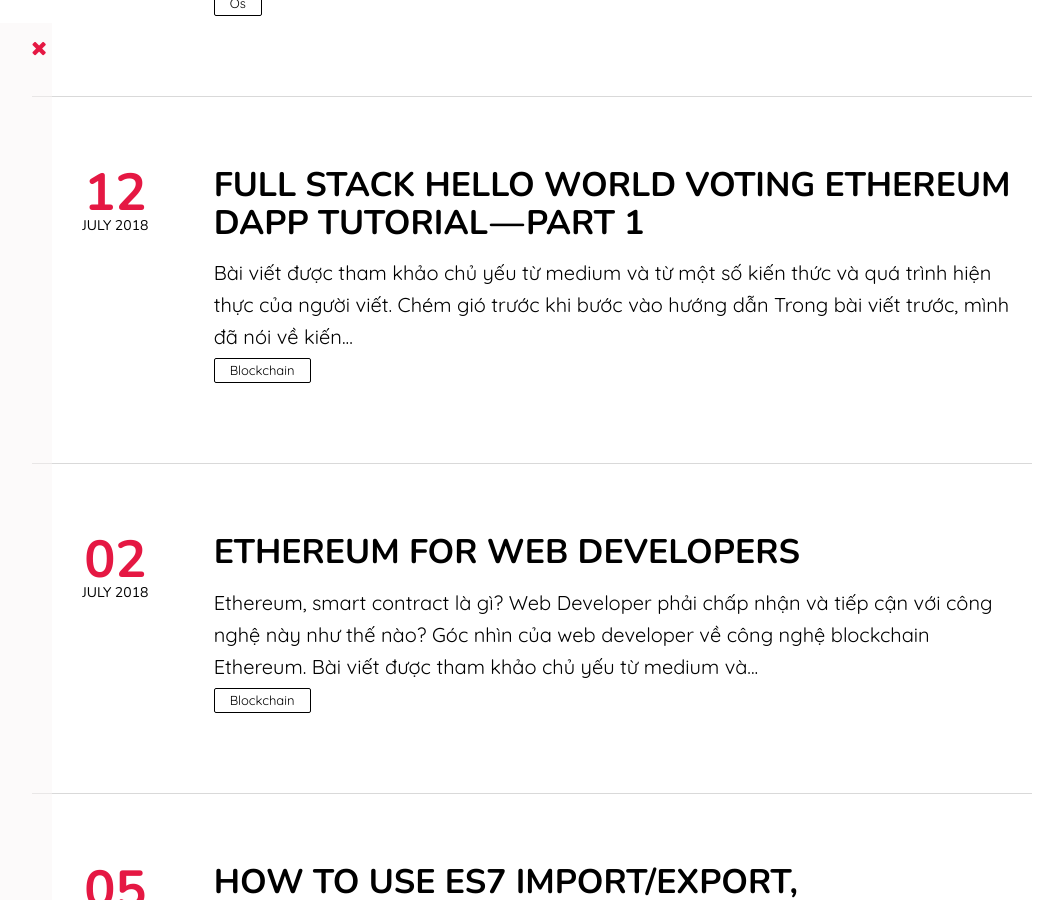
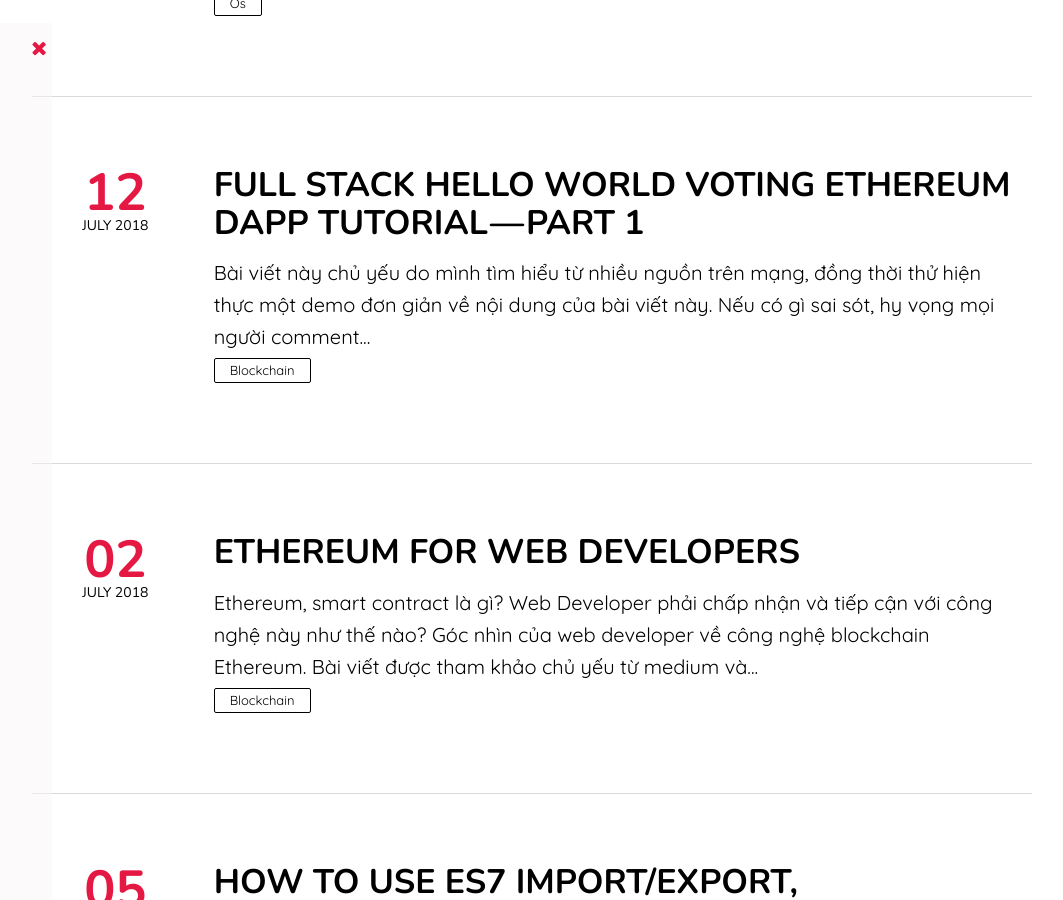
Before and after one commit to huynhsamha/huynhsamha.github.io, a Jekyll site: the page built from index.html, in a window 1280 px wide and 900 px high, scrolled down 801 px. Shown: the whole window, without its empty margins (108-1171 px from the left). Built offline with Jekyll 4.4.1, drawn with Linux system fonts in a browser that asks for light colours; nearby versions of some CDN libraries; the list of posts is cut into pages by our own code; some of the changed lines change nothing that is shown.

Commit message:
fix post smart contract

````diff
--- a/_posts/2018-07-12-fullstack-voting-dapp-ethereum.md
+++ b/_posts/2018-07-12-fullstack-voting-dapp-ethereum.md
@@ -18,17 +18,15 @@
 
 
 
-Bài viết được tham khảo chủ yếu từ [medium](https://medium.com/@mvmurthy/full-stack-hello-world-voting-ethereum-dapp-tutorial-part-1-40d2d0d807c2) và từ một số kiến thức và quá trình hiện thực của người viết.
+Bài viết này chủ yếu do mình tìm hiểu từ nhiều nguồn trên mạng, đồng thời thử hiện thực một demo đơn giản về nội dung của bài viết này. Nếu có gì sai sót, hy vọng mọi người comment phía dưới.
+
+Lưu ý: Hiện tại bài viết chưa hoàn tất. Mong mọi người thông cảm do mình còn đang khá bận cho những việc khác.
 
 ## Chém gió trước khi bước vào hướng dẫn
 Trong [bài viết trước](https://huynhsamha.github.io/blockchain/ethereum-for-web-developers), mình đã nói về kiến trúc của nền tảng Ethereum, các khái niệm về dApp (decentrialized applications) khi so sánh với một web app dưới lăng kính của một web developer. Là một developer, cách tốt nhất để học về công nghệ mới là xây dựng những ứng dụng trẻ con, quen thuộc. Đây là series xây dưng một Hello World dApp, cụ thể là Decentrialized Voting Application (ứng dụng bầu cử phi tập trung).
 
 Ứng dụng này cực kì đơn giản, ý tưởng là khởi tạo một nhóm người tham gia gọi là các candidates, và ứng dụng cho phép bất kì ai vote (bầu cử, bỏ phiếu) cho các ứng cử viên (candidates) và thể hiện số lượng vote nhận được của mỗi ứng cử viên. Mục tiêu không chỉ là code được một dapp mà còn tìm hiểu quá trình biên dịch (compile), đưa lên blockchain (deploy) và sử dụng nó.
 
-Tác giả của bài viết gốc đã cân nhắc và không sử dụng bất kì một nền tảng (framework) dapp nào để xây dựng ứng dụng demo này, vì anh ta cho rằng việc dùng một framework nào đó sẽ khiến độc giả không hiểu hết được kiến trúc và hệ thống bên trong mà framework đó thực hiện, cũng như khiến ta khá thận trọng và cân nhắc trong việc nâng cấp hoặc chuyển đổi framework.
-
-
-Xin nhắc lại, đây là bài viết tiếp theo của [bài viết trước](https://huynhsamha.github.io/blockchain/ethereum-for-web-developers). Nếu bạn là lính mới với Ethereum, cảm phiền đọc lại bài trước đó để nắm rõ kiến trúc xây dụng dapp trên Ethereum.
 
 ## Làm được quái gì sau khi thực hiện serie này?
 1. Thiết lập môi trường phát triển.
@@ -38,13 +36,41 @@
 
 {% include ads.html %}
 
-Đọc qua chắc mọi người có thể mường tượng tác giả muốn gì. Anh ta sẽ yêu cầu ta thiết lập môi trường phát triển, có thể là môi trường máy ảo Ethereum như bài viết trước (EVM), sau đó viết một smart contract và compile, deploy nó trên môi trường EVM này. Tiếp theo anh ta yêu cầu mình tương tác với smart contract ở bước 3 thông qua Node.JS. Nhưng mục tiêu của ta là xây dụng một dapp đương nhiên không tương tác gì với Node.JS rồi. Vậy dùng node.js ở đây chỉ nhằm mục tiêu test thử thư viện hỗ trợ, như ở bài trước có nói qua có thể là web3.js. Sau đó đến bước 4 mới là xây dụng một web app thực sự, dựng lên frontend cho client dùng.
-
-Đây là hình ảnh trực quan về kiến trúc sẽ xây dựng. Đúng như mình dự đoán :))
-
-<img src="/images/ethereum/voting_dapp.png" />
 
 ## Bắt chân làm dapp nào!!!
 
 ### Vạn sự khởi đầu nan - Thiết lập môi trường phát triển
 Thay vì làm trực tiếp trên blockchain, ta chỉ sử dụng một môi trường blockchain ảo, có thể xem như blockchain simulator (mô phỏng blockchain, tl;dr; nếu bạn từng làm qua Android hay iOS, hay React Native hoặc các framework tương đương, ... chắc hẳn bạn sẽ gặp qua và từng cài và sử dụng Android Emulator hay Genimotion cho các thiết bị máy ảo chạy hệ điều hành Android; hay Xcode Simulator cho các thiết bị iOS. Chém gió tí, đừng đọc - tl;dr;)
+
+
+Đầu tiên, chúng ta cần cài đặt các [truffle](https://truffleframework.com/docs/truffle/getting-started/installation) và [Ganache](https://truffleframework.com/docs/ganache/quickstart) thông qua npm ở global:
+```bash
+npm install -g truffle
+npm install -g ganache-cli
+```
+
+Sau khi cài, chúng ta có thể sử dụng truffle và ganache ở global. Với gọi truffle, nó cho phép ta compile một smart contract viết bằng Solidity thành bytecode trên Ethereum, các tác vụ như migration, interact với contract, hay với MetaMask, cũng như unbox một project có sẵn đã cấu hình các công cụ cần thiết như React, Webpack hay những framework khác. Ngoài ra truffle còn cung cấp các tính năng khác như mình chưa tìm hiểu đống đó nên không dám nói gì thêm. Các bạn có thể tham khảo trong đường dẫn lúc nãy hay ở đây https://truffleframework.com/docs/truffle/getting-started/installation.
+
+Ganache đơn giản chỉ tạo ra một môi trường Ethereum ảo, sinh cho bạn các account từ các private key được sinh ra, ví cũng như quản lý các transaction như một blockchain Ethereum thật. Với môi trường này, bạn có thể chạy test ở local trước khi sử dụng testnet cho việc chạy thật. Dĩ nhiên bạn sẽ không tốn ETH cho các tác vụ vì mọi thứ chỉ là mô phỏng, do đó ETH ở các account đủ dư cho bạn dùng thoải mải.
+
+### Cài MetaMask trên Chrome extensions
+
+### Sử dụng Truffle compile Smart Contract
+
+### Sử dụng web3 tương tác với Smart Contract
+
+### Sử dụng Test Net với INFURA
+
+[INFURA](https://infura.io/) là một kiến trúc cho phép ta tương tác với mạng Ethereum dễ dàng hơn, ta không cần trở thành một full node trong mạng Ethereum, mà ta sẽ sử dụng API được cung cấp từ INFURA để kết nối với Ethereum. Hiện tại INFURA hỗ trợ trên hầu hết các mạng Ethereum từ Main net tới các Test net (Ropsten, Kovan, Rinkeby).
+
+Bạn vào trang chủ của nó, đăng ký tài khoản, sau đó dẫn vào Dashboard của nó, tạo một project. Với project này, nó cung cấp cho bạn API Key, API Secret, và Endpoint là các mạng bạn cần dùng (main net hay test net). Mỗi option cho bạn một đường dẫn API sử dụng API Key của bạn. Hiện tại API Secret sẽ chưa cần dùng tới, theo như INFURA nói vậy, trường này sẽ được sử dụng trong tương lai. Còn API Key được sử dụng để hình thành URL cho bạn khi tương tác với Ethereum.
+
+<img src="/images/ethereum/infura.png" alt="Infura Snapshot">
+
+
+### Viết trên Node.JS
+#### Quản lý biến môi trường như thế nào?
+
+#### Toàn bộ quy trình cho việc hiện thực
+
+### Viết trên Client
````
Also changed, not shown: images/ethereum/infura.png (added).
